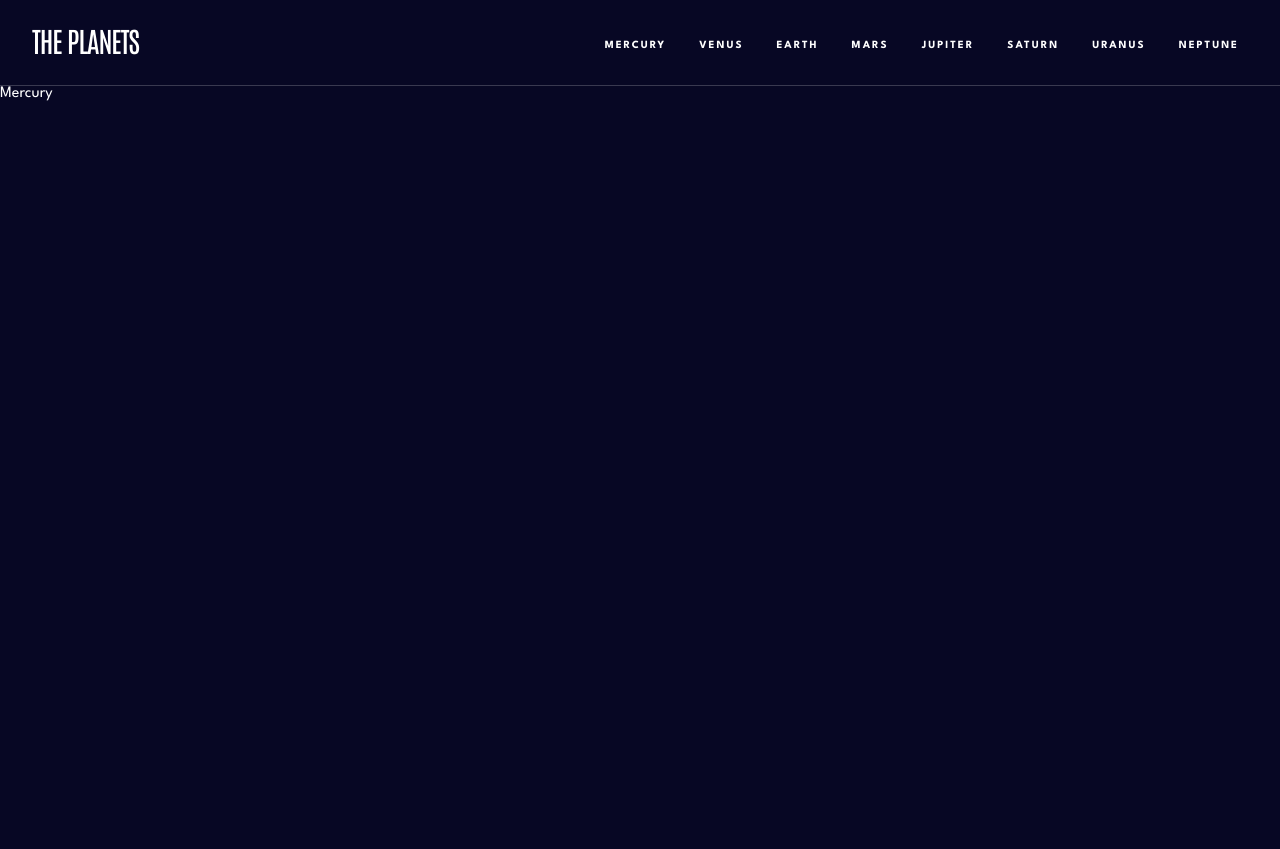
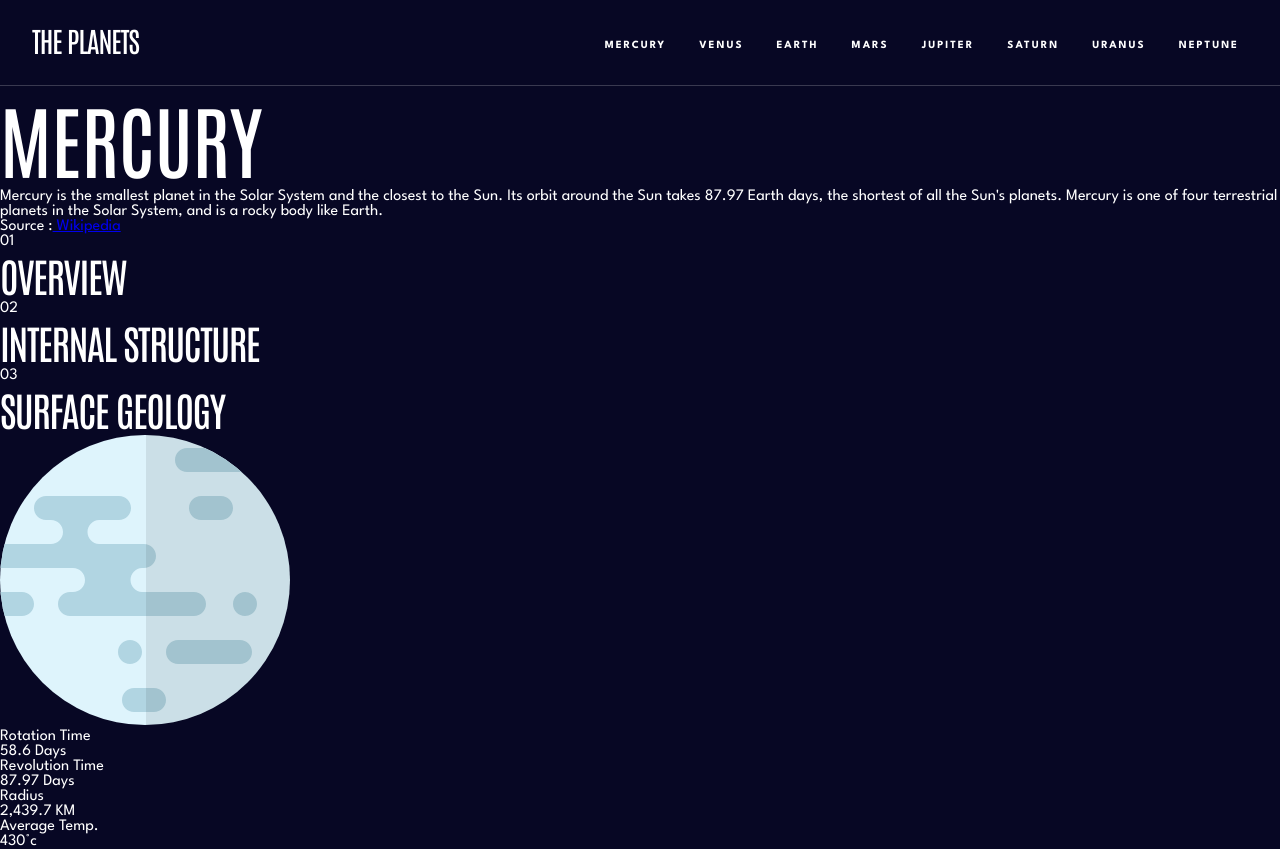
Before and after one commit to JonahFoster/planet-facts, a React (Vite) app: page / in a window 1280 px wide. Before the commit the page ends 800 px from the top, so only its background shows below. Built offline with nearby package versions, Linux system fonts and the light colour scheme.

Commit message:
Basic planet component implemented

```diff
--- a/src/App.jsx
+++ b/src/App.jsx
@@ -1,13 +1,24 @@
+import { useState } from 'react';
 import Header from './Header.jsx'
 import Planet from './Planet.jsx'
 
 export default function App() {
 
+  const [selectedPlanet, setSelectedPlanet] = useState("Mercury");
+
+  function handlePlanetClick(planet) {
+    setSelectedPlanet(planet)
+    console.log(selectedPlanet)
+  }
+
   return (
-    <div>
-      <Header />
-      <Planet />
+      <div>
+      <Header onPlanetClick={handlePlanetClick} />
+      <Planet planet={selectedPlanet} />
     </div>
     // for item in data.json, planet Component, feed component prop of object, inside the component reference the prop object
+    // Need state for planet, selections on nav bar will trigger function to change the state
+    // new planet selection becomes fed to planet component
+    // add event listener to each nav list item
   )
 }
--- a/src/Header.jsx
+++ b/src/Header.jsx
@@ -1,18 +1,18 @@
-export default function Header() {
+export default function Header(props) {
 
   return (
     <header>
         <p className="title">The Planets</p>
         <nav>
             <ul>
-                <li>Mercury</li>
-                <li>Venus</li>
-                <li>Earth</li>
-                <li>Mars</li>
-                <li>Jupiter</li>
-                <li>Saturn</li>
-                <li>Uranus</li>
-                <li>Neptune</li>
+                <li onClick={() => props.onPlanetClick("Mercury")}>Mercury</li>
+                <li onClick={() => props.onPlanetClick("Venus")}>Venus</li>
+                <li onClick={() => props.onPlanetClick("Earth")}>Earth</li>
+                <li onClick={() => props.onPlanetClick("Mars")}>Mars</li>
+                <li onClick={() => props.onPlanetClick("Jupiter")}>Jupiter</li>
+                <li onClick={() => props.onPlanetClick("Saturn")}>Saturn</li>
+                <li onClick={() => props.onPlanetClick("Uranus")}>Uranus</li>
+                <li onClick={() => props.onPlanetClick("Neptune")}>Neptune</li>
             </ul>
         </nav>
     </header>
--- a/src/Planet.jsx
+++ b/src/Planet.jsx
@@ -1,5 +1,28 @@
-export default function Planet() {
-    return (
-        <p>Mercury</p>
-    )
+import data from './data.json'
+
+export default function Planet(props) {
+  const planetData = data.find(planet => planet.name === props.planet)
+
+  return (
+    <div>
+        <h1>{props.planet}</h1>
+        <p>{planetData.overview.content}</p>
+        <p>Source :<a href={planetData.overview.source}> Wikipedia</a></p>
+        <p>01</p>
+        <h2>Overview</h2>
+        <p>02</p>
+        <h2>Internal Structure</h2>
+        <p>03</p>
+        <h2>Surface Geology</h2>
+        <img src={planetData.images.planet} />
+        <p>Rotation Time</p>
+        <p>{planetData.rotation}</p>
+        <p>Revolution Time</p>
+        <p>{planetData.revolution}</p>
+        <p>Radius</p>
+        <p>{planetData.radius}</p>
+        <p>Average Temp.</p>
+        <p>{planetData.temperature}</p>
+    </div>
+  );
 }
--- a/src/index.css
+++ b/src/index.css
@@ -48,6 +48,10 @@ nav ul {
   text-transform: uppercase;
 }
 
+nav ul li {
+  cursor: pointer;
+}
+
 nav {
   margin: 33px 41px 27px 33px;
 }
```
Also changed, not shown: .eslintrc.cjs, src/data.json (renamed from public/data.json).
